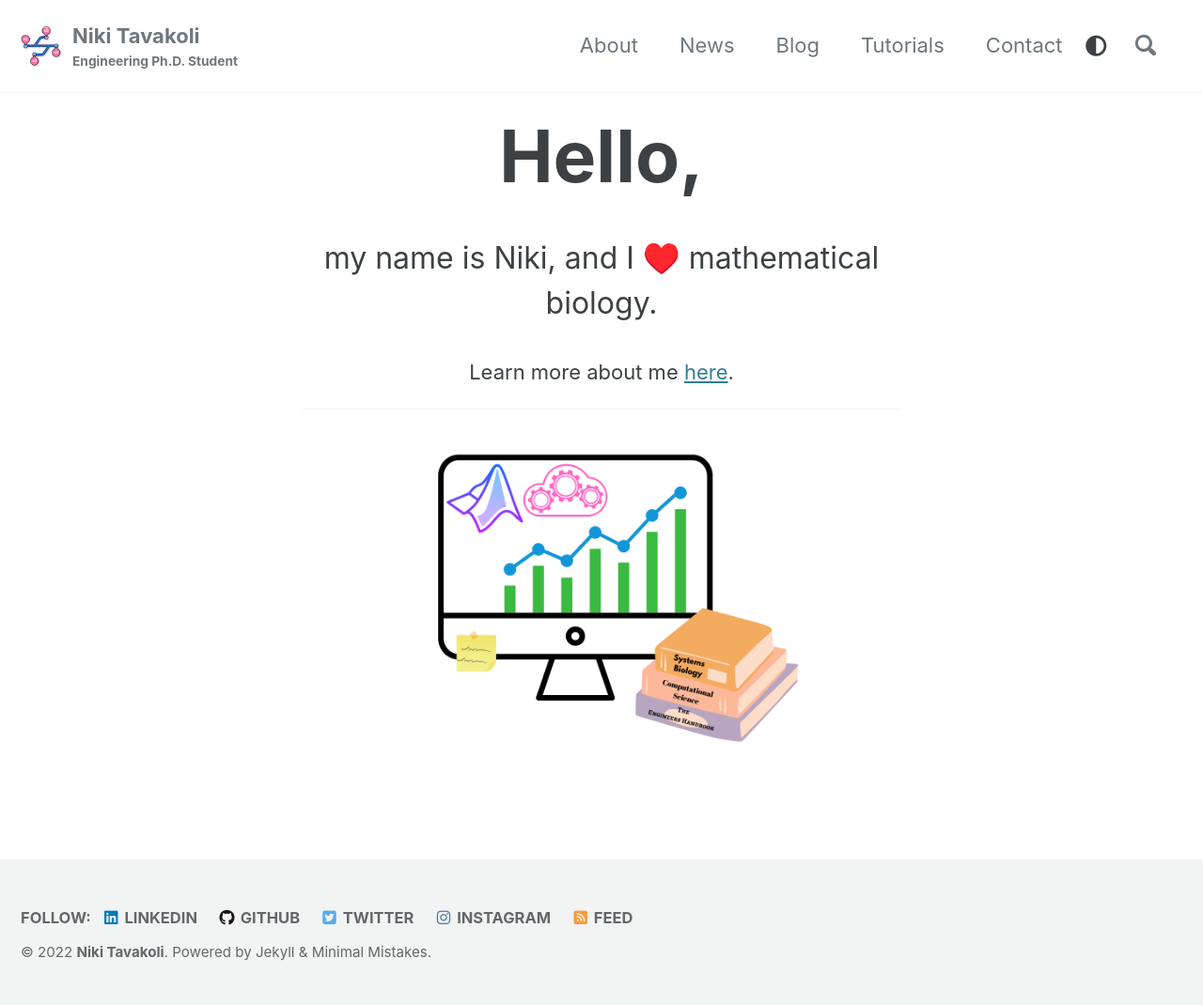
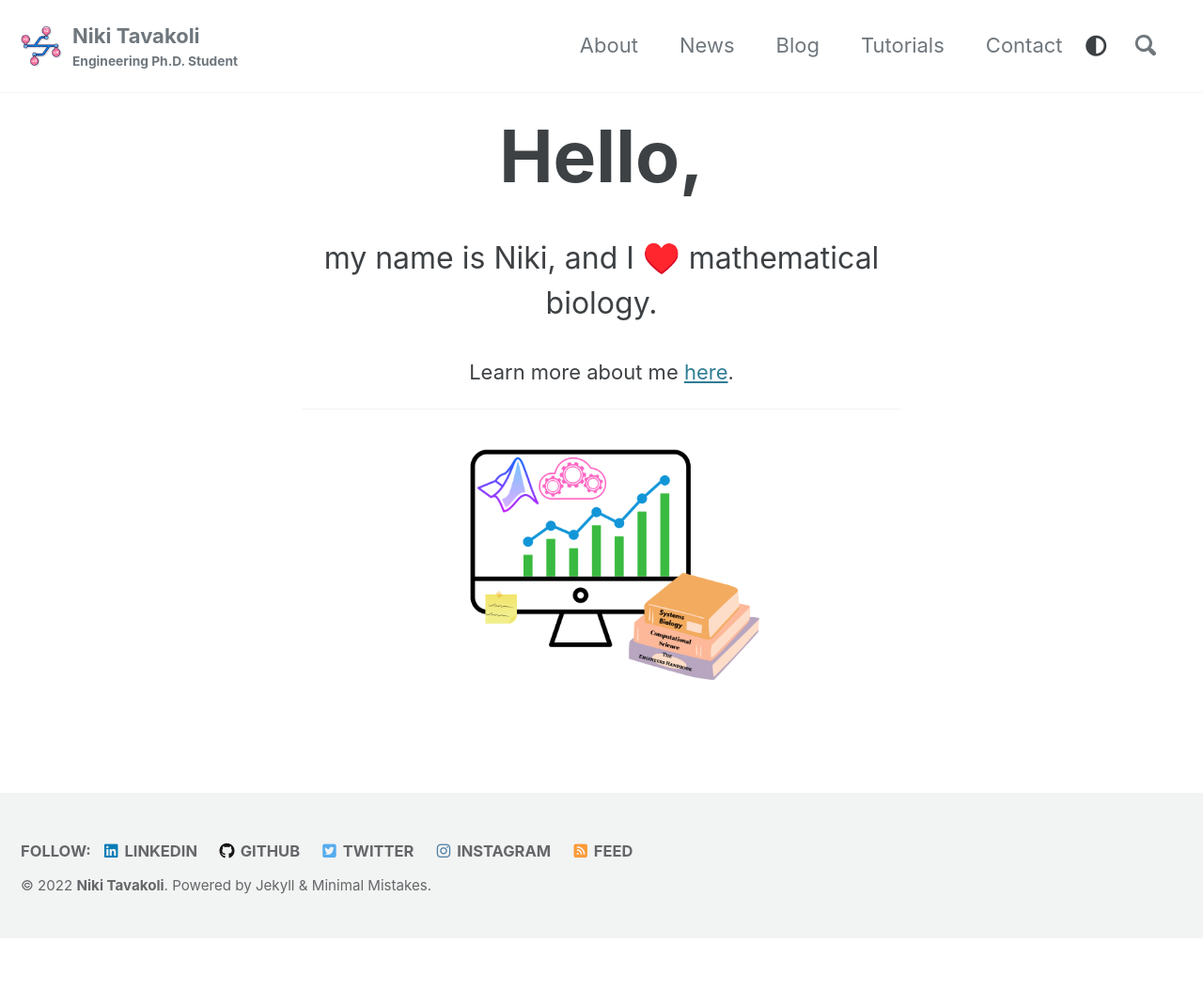
Before and after one commit to nikitavakoli/nikitavakoli.github.io, a Jekyll site: the page built from index.html, in a window 1280 px wide. Shown: the whole page at 94% size. Built offline with Jekyll 4.4.1, drawn with Linux system fonts in a browser that asks for light colours; cached includes are drawn as plain includes; nearby versions of some CDN libraries; the list of posts is cut into pages by our own code; after the commit the page ends 999 px from its top, so only the background shows below that.

Commit message:
Revert "increased home image size"
This reverts commit b8410894d35ae2d6f1daead28f1ae198cd9bcbc7.

```diff
--- a/index.html
+++ b/index.html
@@ -9,6 +9,6 @@ author_profile: false
 <br>
 Learn more about me <a href="/about/">here</a>.
 <hr>
-<img src="/images/home.png" alt="home_logo" width="650" height="650">
+<img src="/images/home.png" alt="home_logo" width="510" height="510">
 
 </center>
```
